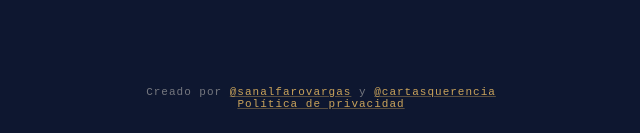
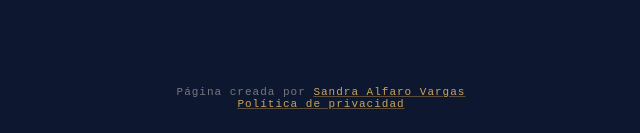
Before and after one commit to sandraalfarovargas/cartas-venezuela, a Next.js app: page /escribir in a window 1280 px wide. Shown: the part 1534-1667 px from the top of the page, without its empty margins (319-959 px from the left). Built offline with nearby package versions, Linux system fonts and the light colour scheme; no server answers.

Commit message:
Update footer text and links to new profiles

```diff
--- a/app/components/SiteFooter.js
+++ b/app/components/SiteFooter.js
@@ -3,21 +3,13 @@ import Link from "next/link";
 export default function SiteFooter() {
   return (
     <div className="site-footer">
-      Creado por{" "}
+      Página creada por{" "}
       <a
-        href="https://www.instagram.com/sanalfarovargas/"
+        href="https://www.linkedin.com/in/sandraalfarovargas/"
         target="_blank"
         rel="noopener noreferrer"
       >
-        @sanalfarovargas
-      </a>{" "}
-      y{" "}
-      <a
-        href="https://www.instagram.com/cartasquerencia/"
-        target="_blank"
-        rel="noopener noreferrer"
-      >
-        @cartasquerencia
+        Sandra Alfaro Vargas
       </a>
       <br />
       <Link href="/privacidad">Política de privacidad</Link>
```
